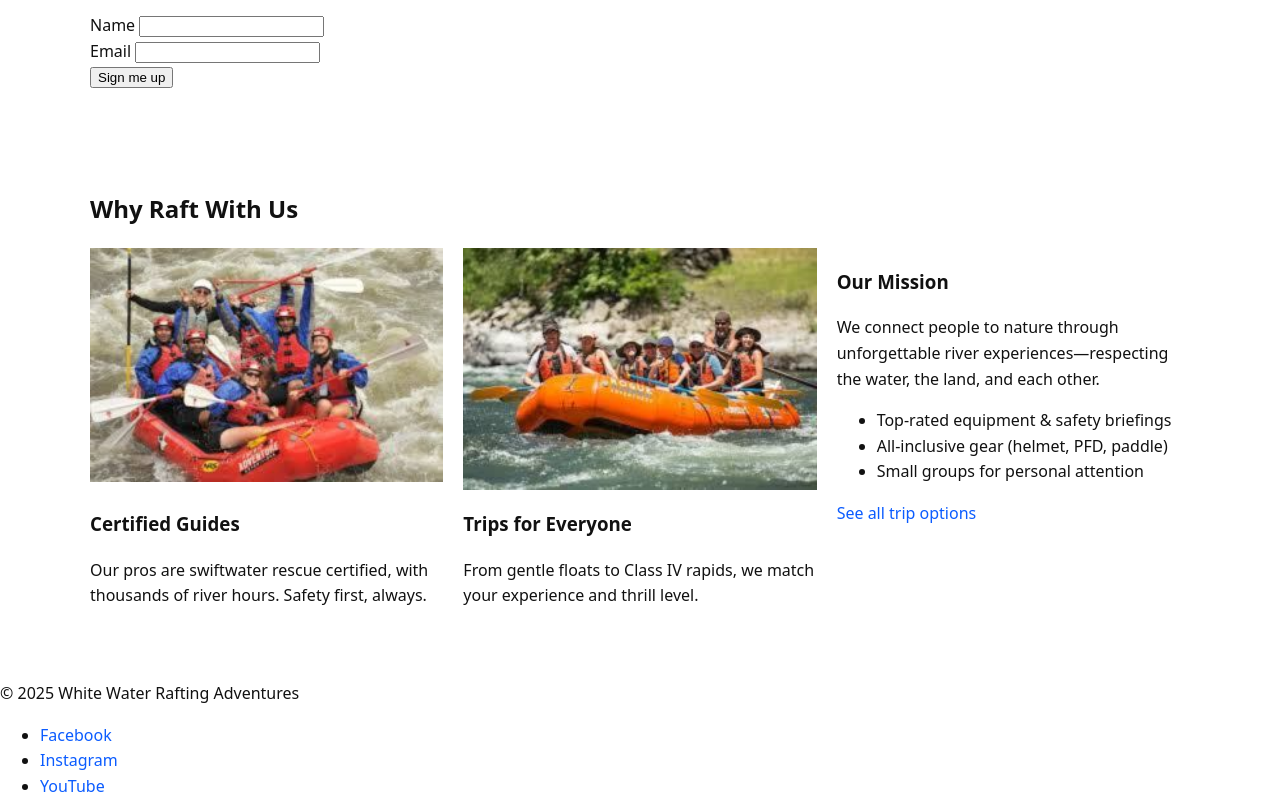
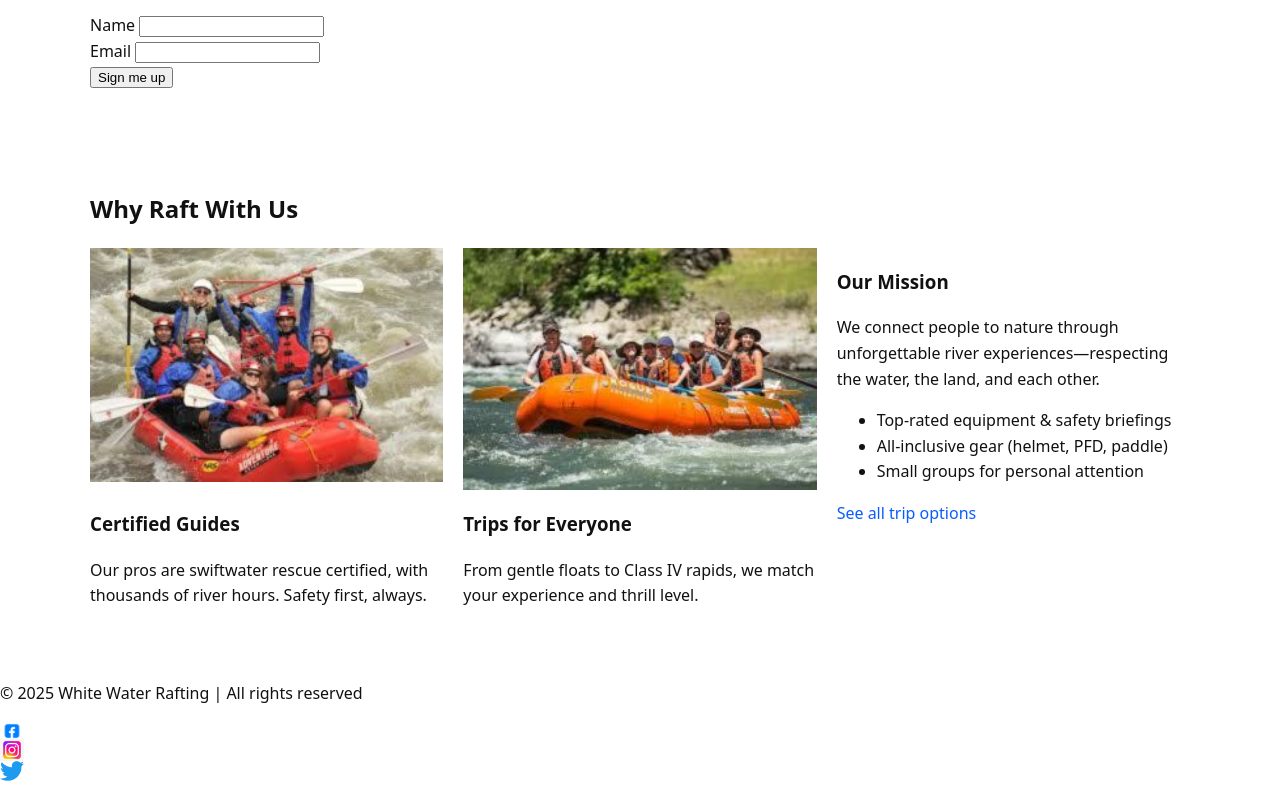
Before and after one commit to ZelalemEshetu/wdd130, a plain HTML site: page wwr/index.html in a window 1280 px wide. Shown: the part 1150-1949 px from the top of the page. Drawn offline with Linux system fonts and the light colour scheme.

Commit message:
W06 Project: Update all HTML files, fix header, nav, CSS link, and logo

```diff
--- a/wwr/index.html
+++ b/wwr/index.html
@@ -87,13 +87,19 @@
     </div>
   </section>
 
-  <footer class="site-footer">
-    <p>&copy; <span id="year"></span> White Water Rafting Adventures</p>
-<ul class="social">
-  <li><a href="https://www.facebook.com/YourPage" target="_blank">Facebook</a></li>
-  <li><a href="https://www.instagram.com/YourProfile" target="_blank">Instagram</a></li>
-  <li><a href="https://www.youtube.com/YourChannel" target="_blank">YouTube</a></li>
-</ul>
+  <footer class="site-footer boxed-section">
+    <p>&copy; 2025 White Water Rafting | All rights reserved</p>
+    <div class="social">
+    <a href="#" aria-label="Facebook" class="social-icon">
+      <img src="images/facebook.png" alt="Facebook" width="24" height="24">
+    </a>
+    <a href="#" aria-label="Instagram" class="social-icon">
+      <img src="images/instagram.jpg" alt="Instagram" width="24" height="24">
+    </a>
+    <a href="#" aria-label="Twitter" class="social-icon">
+      <img src="images/twitter.png" alt="Twitter" width="24" height="24">
+    </a>
+  </div>
   </footer>
 
   <script>
```
Also changed, not shown: wwr/trips.html (+13 -7 lines).
